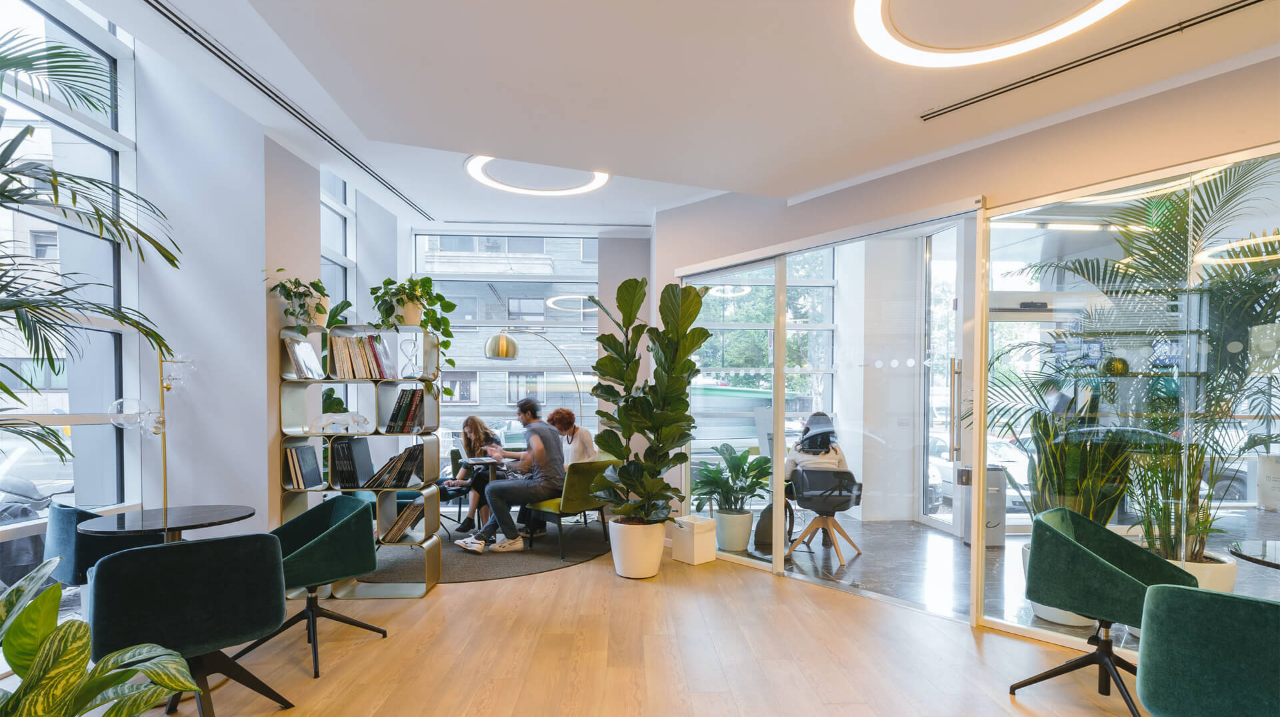
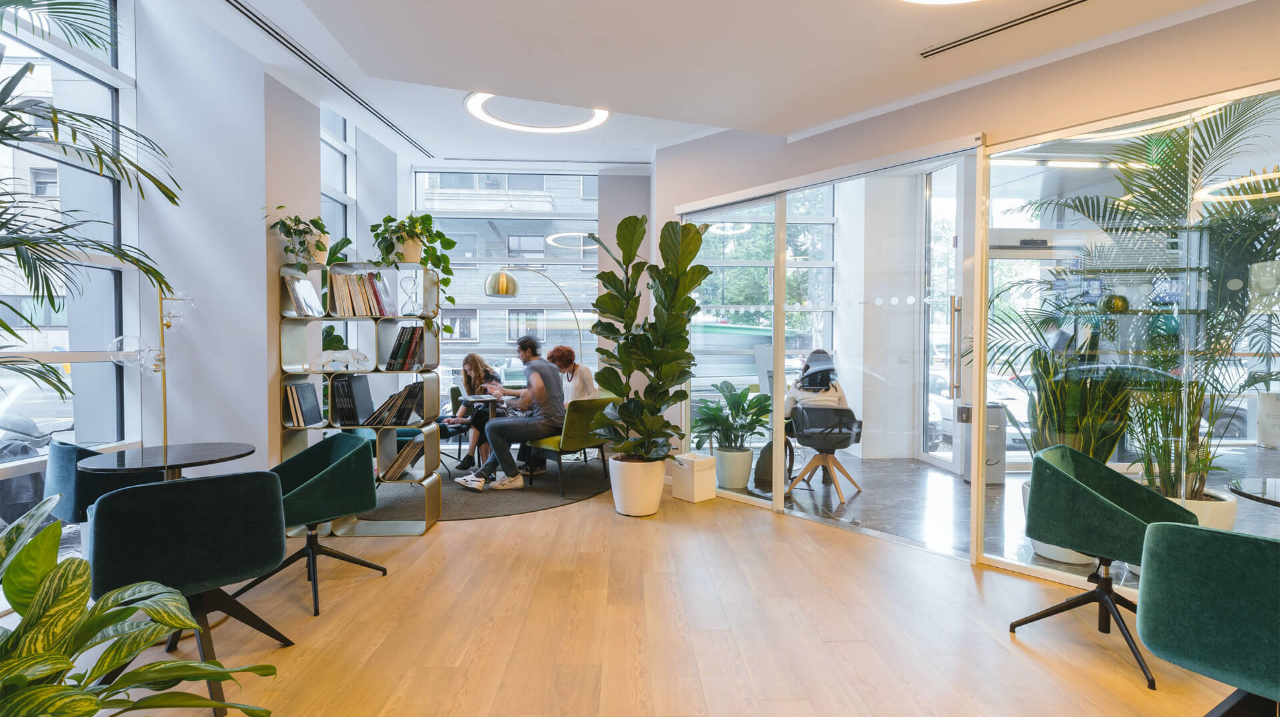
Before and after one commit to gi-ogawa/mosixya5, a plain HTML site: page index.html in a window 1280 px wide. Shown: the part 83-800 px from the top of the page. Drawn offline with Linux system fonts and the light colour scheme.

Commit message:
imgのサイズ変更

```diff
--- a/css/style.css
+++ b/css/style.css
@@ -75,7 +75,7 @@ header nav .inquiry-button{
 
 .img-big img{
   width: 100%;
-  height: 75%;
+  height: 91vh;
   object-fit: cover;
 }
 
```
